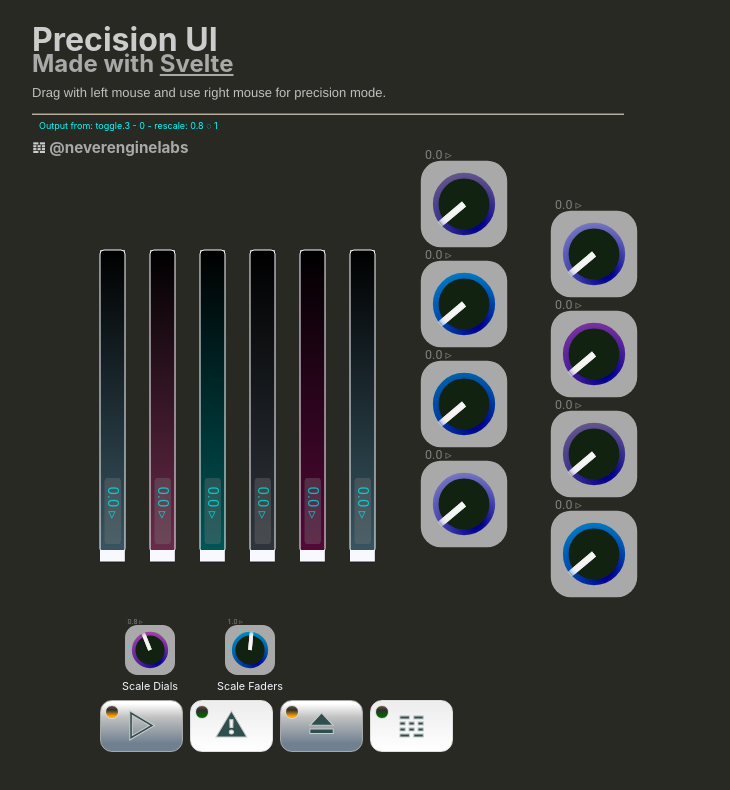
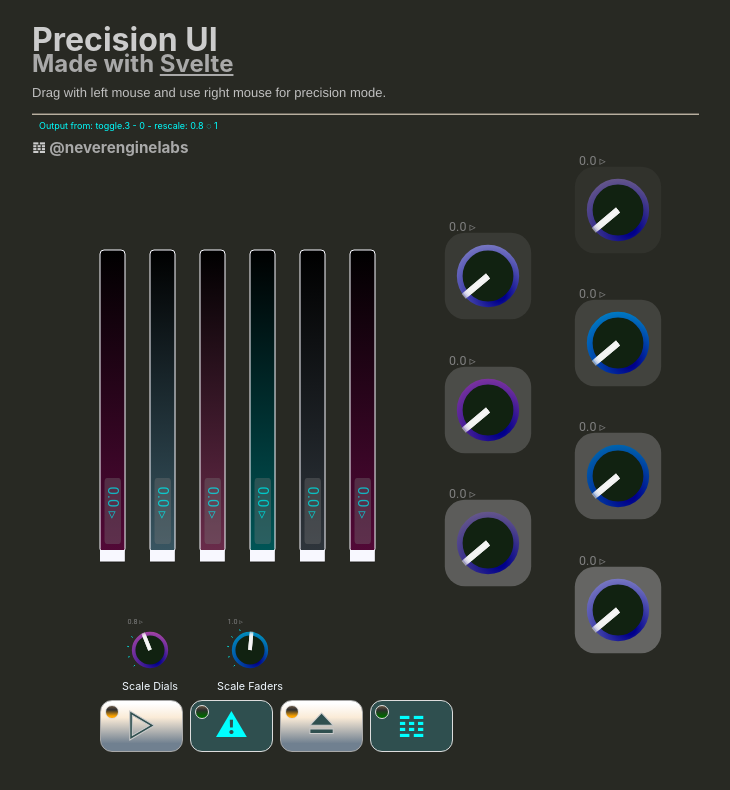
Before and after one commit to cristianvogel/Precis-UI, a Svelte app: page / in a window 1280 px wide. Shown: the top 790 px of the page, without its empty margins (0-730 px from the left). Built offline with nearby package versions, Linux system fonts and the light colour scheme.

Commit message:
documentation added and a new screenshot

```diff
--- a/src/App.svelte
+++ b/src/App.svelte
@@ -89,7 +89,7 @@
 				font-size: xx-small" fill="cyan">
                 Output from: {$touchedID} - {$readout} - rescale: {rescaleDials} ◌ {rescaleFaders}
             </text>
-            <line x1="0.5rem" y1="7.5%" x2="200%" y2="7.5%" stroke='antiqueWhite'/>
+            <line x1="0.5rem" y1="7.5%" x2="225%" y2="7.5%" stroke='antiqueWhite'/>
         </svg>
         <h3>
             𝌺 <a href='https://twitter.com/neverenginelabs'>@neverenginelabs</a>
@@ -108,11 +108,13 @@
         example: rect={{x: posX * rescaleDials, y: posY, width: 100, height: 100}}
 -->
 
-    <div style="transform-origin:center" >
+    <div style="transform: translateY(-14em)" >
     {#each Array(8) as _, i ('key-d-' + i)}
+        <!-- aesthetically, skip the first dial -->
+        {#if (i>0)}
             {@const posX = 450 + ((i % 2) * 50)}
             {@const oddEvenSpreadD = rescaleDials * [-1, 1].at(i%2) }
-        {@const posY = (((i / 3) % 8) + 1) * 150}
+            {@const posY = (((i / 3) % 8) + 1) * 200}
             {@const rangeTest = [1, 10, 100, 16000, 0.1, 1000, 50, 20].at(i)}
             <Radial id="dial.{i}"
                     rect={{  x: posX + (50 * oddEvenSpreadD),
@@ -123,7 +125,9 @@
                     scale={rescaleDials}
                     on:output={handleOutputValue}
                     dialPointer={true}
+                    background='rgba(127,127,127,{i * 0.1})'
             />
+        {/if}
     {/each}
     </div>
 <!-- render some vert faders -->
--- a/src/components/Fader.svelte
+++ b/src/components/Fader.svelte
@@ -25,6 +25,7 @@
         height:number = Default.FADER_HEIGHT,
         scale:number = Default.FADER_SCALE_FACTOR,
         rx:number = Default.FADER_rX,
+        background = Default.FADER_BACKGROUND,
         id:FaderTag = 'fader.0',
         tickMarks:boolean = true, //todo: Fader tickmarks
         label:string = '',
@@ -55,6 +56,7 @@
         scale,
         taper,
         tickMarks,
+        background
     }
 
     // Construct a new instance of a vertical fader
@@ -98,7 +100,7 @@ in <g>....</g> with an id to help readability or to further reference
 using DOM selectors if needed
 -->
 
-<!-- main wrapper element -->
+<!-- container and functionality -->
 <div class='faderContainer'
      id='{fader.id}-container'
      on:contextmenu|preventDefault={ (e)=>{fader.componentMouseDown(e,fader)} }
@@ -190,7 +192,8 @@ using DOM selectors if needed
                           x=-0.5rem
                           y=-0.5rem />
                     {#if (!fader.precis)}
-                        <g transform="scale( {fader.precis ? 2 : 1} )" out:fade>
+                        <g transform="scale( {fader.precis ? 2 : 1} )"
+                           out:fade >
                             <text id='{id}-readout.Text'
                                   class={'readout ' + (upperBand ? 'flipped' : 'rotated') }>
                                     {roundedReadout}
--- a/src/components/Precis-UI-Defaults.ts
+++ b/src/components/Precis-UI-Defaults.ts
@@ -24,7 +24,8 @@ export enum Default {
     FADER_HEIGHT = 300,
     FADER_SCALE_FACTOR = 1,
     FADER_rX = 2.75, // layout coefficient
-    SQUARE = 108,
+    FADER_BACKGROUND = 'transparent',
+    SQUARE = 108, // dial square
     DIAL_SCALE_FACTOR = 1,
     DIAL_TICKMARKS_COUNT=11, // best to keep this at 11
     DIAL_TICKMARKS_RADIAL_OFFSET = 135,
--- a/src/components/Radial.svelte
+++ b/src/components/Radial.svelte
@@ -14,7 +14,7 @@
     import {onMount} from "svelte";
     import {fade} from 'svelte/transition';
     import {PointerPlotStore, WidgetStore} from '../stores/stores.js'
-    import type {DialTag, Rect, Taper, PointsArray, Point} from '../types/Precis-UI-TypeDeclarations';
+import type {DialTag, Rect, Taper, PointsArray, Point, Tint} from '../types/Precis-UI-TypeDeclarations';
     import {Palette as C} from "../types/Precis-UI-TypeDeclarations";
 
     // ingest props from caller
@@ -63,7 +63,7 @@
         scale,
         taper,
         tickMarks,
-        background: C.dim
+        background
     }
 
     // Construct a new instance of a Radial
@@ -127,7 +127,7 @@ using DOM selectors if needed
 
 -->
 
-<!-- main wrapper element -->
+<!-- container and functionality -->
 <div class='dialContainer'
      id='{dial.id}-container'
      on:contextmenu|preventDefault={ (e)=>{dial.componentMouseDown(e,dial)} }
--- a/src/components/Toggle.svelte
+++ b/src/components/Toggle.svelte
@@ -67,7 +67,7 @@
     })
 
     let toggleState: number | boolean = 0;
-    let popup:boolean
+    let toolTip:boolean
     const design = {
         designIndex: ()=>clamp(graphicStyle, [0,1], true),
         trimColour: [ 'coral' , 'green']
@@ -76,31 +76,32 @@
     let toggleDesign:string|undefined =  [ 'toggle-alt', 'toggle' ].at(designIndex())
 
     $:toggleState = toggle.state
-    $:popup = false
+    $:toolTip = false
 
 </script>
-
+<!-- container and functionality -->
 <div class='toggleContainer'
      id='{toggle.id}-container'
-     on:mouseenter={()=>popup = true }
-     on:mouseleave={()=>popup = false }
+     on:mouseenter={()=>toolTip = true }
+     on:mouseleave={()=>toolTip = false }
      on:mousedown|preventDefault={(e)=>{toggle.componentMouseDown(e, toggle)}}
      on:mouseup={()=>(toggle.stateFlags={changing: false, focussed: true, precis: false})}
      style={toggle.containerTransform(toggle, scale)}
 >
+<!-- led and text -->
     <div class={toggleState ? `${toggleDesign} on` : `${toggleDesign}`}>
-        <div class={toggleState ? `${toggleDesign} led on` : `${toggleDesign} led`}>
-        </div>
+        <div class={toggleState ? `${toggleDesign} led on` : `${toggleDesign} led`}></div>
+<!-- button text -->
         <svg dominant-baseline="mathematical" text-anchor="middle">
             <g transform="translate({toggle.width/2} {(toggle.height/2) * 0.8})">
-                <text class="toggle-text"
-                      fill={toggleState ? trimColour.at(designIndex()): 'darkslategray'}
+                <text class={`${toggleDesign} text`}
+                      fill={toggleState ? trimColour.at(designIndex()): ''}
                 >
                     {label}︎
                 </text>
             </g>
-
-            {#if (popup) }
+<!-- simple tool tip -->
+            {#if (toolTip) }
                 <g transform="translate(0, 60)" in:fade out:fade>
                     <rect  width="{toggle.width}" height="20" fill="antiquewhite" rx="5" />
                     <text textLength="{toggle.width * 0.75}"
@@ -110,7 +111,6 @@
                           font-size="12">{toggle.label} widget {toggle.registryIndex} </text>
                 </g>
             {/if}
-
         </svg>
     </div>
 
@@ -136,14 +136,16 @@
         display: block;
         cursor: pointer;
         border-radius: 0.75em;
-        transition: 150ms ease-in-out;
-        background: linear-gradient(#eee 10%, #fff);
+        transition: 100ms ease-in-out;
+        /*background: linear-gradient(#eee 10%, #aaa);*/
+        background: darkslategray;
         border: 1px solid #ddd
     }
 
     .toggle.on {
-        background: linear-gradient(#fff 10%, #eee);
-        border: 1px solid darkgrey;
+        /*background: linear-gradient(#aaa 10%, #eee);*/
+        background: darkslategray;
+        border: 1px solid springgreen;
     }
 
     .toggle.led {
@@ -163,10 +165,9 @@
     }
 
 
-    .toggle-text {
+    .toggle.text {
         font-size: xx-large;
-        color: darkslategray;
-        stroke: #cccccc;
+        fill: cyan;
     }
 
     .toggle-alt {
@@ -177,13 +178,13 @@
         cursor: pointer;
         border-radius: 0.75em;
         transition: 350ms;
-       background: linear-gradient(white 5%, silver 33%, slategrey 85%);
+       background: linear-gradient(white 5%, antiquewhite 33%, slategrey 85%);
         border: 1px solid darkgrey
     }
 
     .toggle-alt.on {
         border: 1px solid #ddd;
-        background: linear-gradient(whitesmoke 5%, silver 33%, whitesmoke 85%);
+        background: linear-gradient(whitesmoke 5%, silver 33%, antiquewhite 85%);
     }
 
     .toggle-alt.led {
@@ -203,6 +204,12 @@
         background: radial-gradient(whitesmoke 5%, orange 45%, #2e2e2e 75%);
     }
 
+    .toggle-alt.text {
+        font-size: xx-large;
+        fill: darkslategray;
+        stroke: #cccccc;
+    }
+
 
 
 </style>
```
Also changed, not shown: src/lib/PrecisControllers.ts (+9 -3 lines), public/Screenshot 2022-07-05.png. Lines whose indentation alone changed are shown as unchanged.
